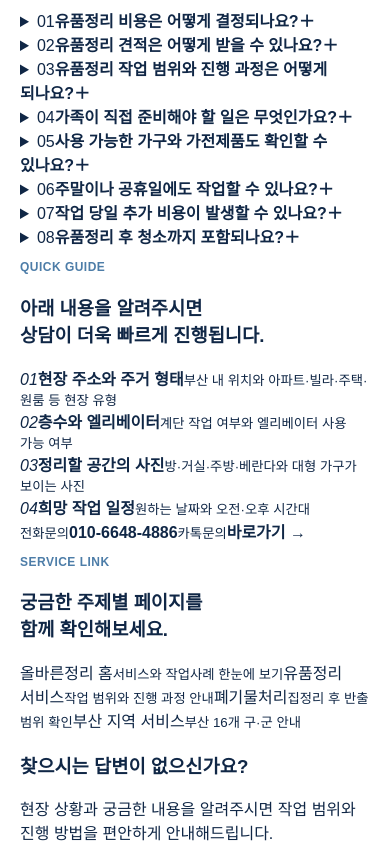
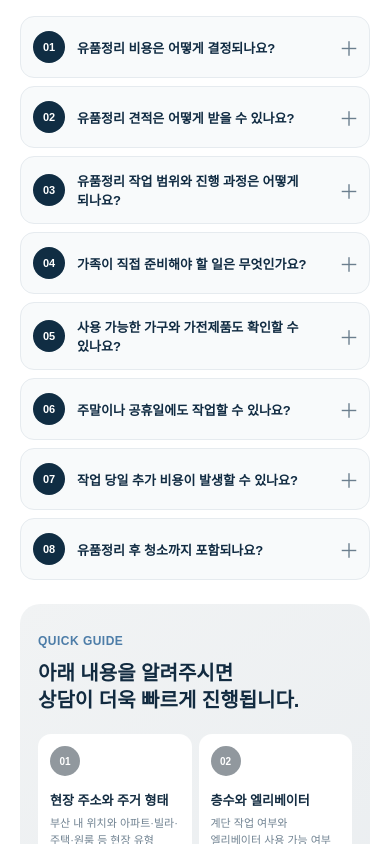
Before and after one commit to hoho601212-collab/olbareun-jeongri, a Next.js app: page / in a window 390 px wide. Shown: the part 5000-5844 px from the top of the page. Built offline with nearby package versions, Linux system fonts and the light colour scheme.

Commit message:
Style responsive FAQ and consultation guide

```diff
--- a/app/globals.css
+++ b/app/globals.css
@@ -86,3 +86,22 @@
 .footerLogo{display:inline-flex;align-items:center;margin-bottom:12px}
 .footerLogo img{display:block;width:auto;height:58px;max-width:260px;object-fit:contain}
 @media(max-width:800px){.globalBrandImage{min-width:0}.globalBrandImage img{height:38px;max-width:165px}.footerLogo img{height:48px;max-width:210px}}
+
+/* FAQ + quick consultation */
+.faqSection{background:#fff;padding-top:84px;padding-bottom:72px}
+.faqIntro{text-align:center;max-width:720px;margin:0 auto 34px}.faqIntro h2{margin:4px 0 8px}
+.faqLayout{display:grid;grid-template-columns:1.65fr 1fr;gap:24px;align-items:start}
+.faqList{display:grid;gap:8px}.faqItem{border:1px solid #e6ebef;border-radius:14px;background:#f8fafb;overflow:hidden}
+.faqItem summary{list-style:none;cursor:pointer;display:grid;grid-template-columns:42px 1fr 24px;gap:14px;align-items:center;padding:17px 18px}.faqItem summary::-webkit-details-marker{display:none}
+.faqItem summary span{width:38px;height:38px;border-radius:50%;display:flex;align-items:center;justify-content:center;background:#102d43;color:#fff;font-size:11px;font-weight:800}
+.faqItem summary strong{font-size:15px;color:#102b42}.faqItem summary b{font-size:20px;font-weight:400;color:#6b7e8e}
+.faqItem[open] summary b{transform:rotate(45deg)}.faqItem p{margin:0;padding:0 58px 18px 74px;color:#667b8c;line-height:1.75;font-size:13px}
+.quickGuide{border-radius:20px;padding:28px;background:linear-gradient(145deg,#f1f3f4,#e8ecef);position:sticky;top:90px}.quickGuide h3{font-size:24px;line-height:1.35;color:#122b40;margin:5px 0 20px}
+.guideGrid{display:grid;grid-template-columns:1fr 1fr;gap:10px}.guideGrid>div{background:#fff;border-radius:13px;padding:15px;min-height:138px;display:flex;flex-direction:column}
+.guideGrid em{width:30px;height:30px;border-radius:50%;background:#91989e;color:#fff;display:flex;align-items:center;justify-content:center;font-size:10px;font-style:normal;font-weight:800;margin-bottom:14px}
+.guideGrid strong{font-size:13px;color:#132c41;margin-bottom:6px}.guideGrid small{font-size:11px;color:#718392;line-height:1.55}
+.faqContact{margin-top:14px;background:#17202a;border-radius:14px;padding:8px;display:grid;grid-template-columns:1.25fr 1fr;gap:8px}.faqContact a{color:#fff;padding:10px 12px;border-radius:10px}.faqContact a:last-child{background:#f2ce00;color:#151515}.faqContact small,.faqContact strong{display:block}.faqContact small{font-size:10px;margin-bottom:3px}.faqContact strong{font-size:16px}
+.faqLinks{margin-top:34px;padding:22px 0;border-top:1px solid #e3e8ec;border-bottom:1px solid #e3e8ec;display:grid;grid-template-columns:1.25fr repeat(4,1fr);gap:12px;align-items:stretch}.faqLinks h3{font-size:20px;line-height:1.35;margin:3px 0}.faqLinks>a{border:1px solid #e4e9ed;border-radius:13px;padding:17px 14px;color:#102d43;font-weight:800;background:#fafbfb;display:flex;flex-direction:column;justify-content:center}.faqLinks>a small{display:block;color:#718392;font-weight:400;font-size:10px;margin-top:6px}
+.faqFinal{margin-top:24px;border-radius:18px;background:#17202a;color:#fff;padding:24px 28px;display:grid;grid-template-columns:1fr auto auto;gap:12px;align-items:center}.faqFinal h3{margin:0 0 5px;font-size:20px}.faqFinal p{margin:0;color:#cbd4da;font-size:12px}.faqFinal>a{padding:13px 18px;border-radius:999px;background:#fff;color:#132c41;font-weight:800;white-space:nowrap}.faqFinal>a:last-child{background:#f2ce00;color:#171717}
+@media(max-width:900px){.faqLayout{grid-template-columns:1fr}.quickGuide{position:static}.faqLinks{grid-template-columns:1fr 1fr}.faqLinks>div{grid-column:1/-1}.faqFinal{grid-template-columns:1fr 1fr}.faqFinal>div{grid-column:1/-1}}
+@media(max-width:560px){.faqSection{padding-top:55px;padding-bottom:50px}.faqIntro{text-align:left;margin-bottom:24px}.faqItem summary{grid-template-columns:34px 1fr 18px;padding:14px 12px;gap:10px}.faqItem summary span{width:32px;height:32px}.faqItem summary strong{font-size:13px}.faqItem p{padding:0 14px 15px 56px;font-size:12px}.quickGuide{padding:18px}.quickGuide h3{font-size:20px}.guideGrid{grid-template-columns:1fr 1fr;gap:7px}.guideGrid>div{padding:12px;min-height:130px}.faqContact{grid-template-columns:1fr}.faqLinks{grid-template-columns:1fr}.faqLinks>div{grid-column:auto}.faqFinal{grid-template-columns:1fr}.faqFinal>div{grid-column:auto}.faqFinal>a{text-align:center}}
```
